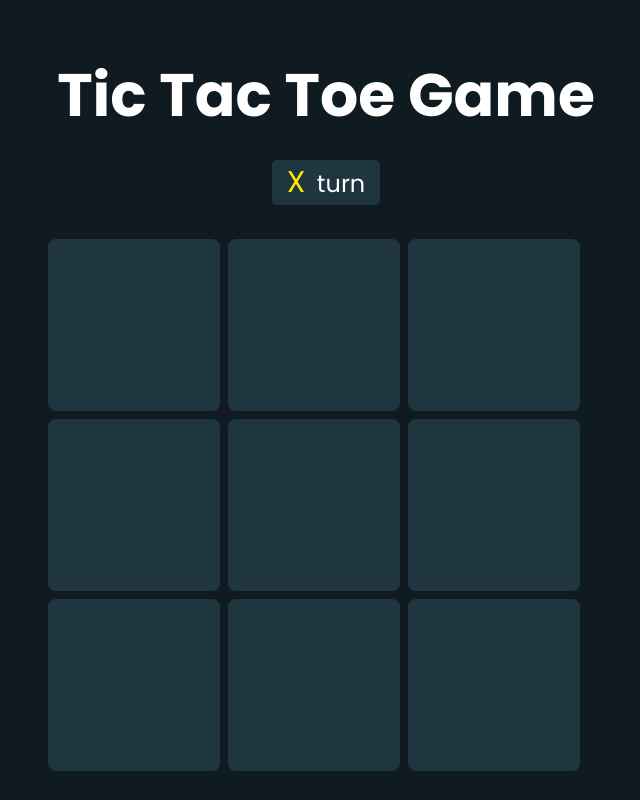
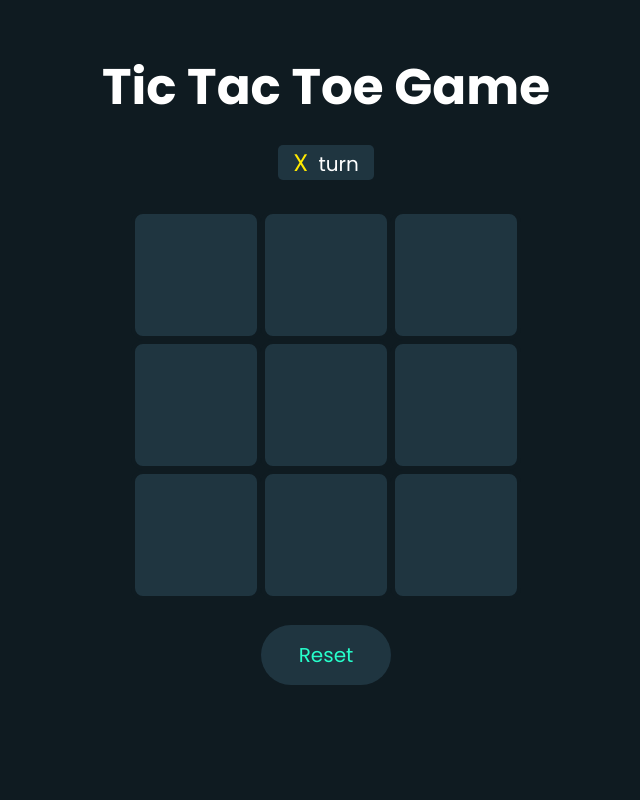
Before and after one commit to prasadneroolkar/tictactoe, a React (Vite) app: page / in a window 1280 px wide. Shown: the top 800 px of the page, without its empty margins (314-954 px from the left). Built offline with nearby package versions, Linux system fonts and the light colour scheme.

Commit message:
final push

```diff
--- a/src/App.css
+++ b/src/App.css
@@ -17,29 +17,29 @@
 .title {
   margin-top: 50px;
   color: #fff;
-  font-size: 60px;
+  font-size: 50px;
   display: flex;
   justify-content: center;
   align-items: center;
 }
 
 button {
-  width: 250px;
-  height: 100px;
+  width: 130px;
+  height: 60px;
   border: none;
   outline: none;
   cursor: pointer;
   border-radius: 50px;
   background: #1f3540;
-  font-size: 26px;
+  font-size: 20px;
   margin-top: 25px;
   margin-bottom: 50px;
   color: #26ffcb;
 }
 
 .board {
-  height: 600px;
-  width: 564px;
+  /* height: 600px;
+  width: 564px; */
   display: flex;
   margin: auto;
 }
@@ -52,8 +52,8 @@ button {
 
 .square {
   display: flex;
-  height: 180px;
-  width: 180px;
+  height: 130px;
+  width: 130px;
   background-color: #1f3540;
   border: 4px solid #0f1b21;
   border-radius: 12px;
@@ -78,7 +78,7 @@ button {
 
 .xturn,
 .oturn {
-  font-size: 30px;
+  font-size: 24px;
   background-color: #1f3540;
   padding-right: 5px;
 }
@@ -92,7 +92,7 @@ button {
 
 p {
   color: #fff;
-  font-size: 24px;
+  font-size: 20px;
   margin: 20px 0 30px;
   background-color: #1f3540;
   border-radius: 5px;
--- a/src/components/Board.jsx
+++ b/src/components/Board.jsx
@@ -1,13 +1,12 @@
-import React, { useState } from "react";
+import { useState } from "react";
 import Square from "./Square";
-import circle from "/circle.png";
-import cross from "/cross.png";
+import Statusmsg from "./Statusmsg";
 
 const Board = () => {
   let arr = [null, null, null, null, null, null, null, null, null];
   const [state, setState] = useState(arr);
   const [xTurn, setXturn] = useState(true);
-  console.log(state);
+
   const checkWinner = () => {
     const winnerLogic = [
       [0, 1, 2],
@@ -31,19 +30,18 @@ const Board = () => {
   };
 
   const isWinner = checkWinner();
-  const isAllNull = state.every((item) => item === null);
+
   const handleReset = () => {
     setState(arr);
     setXturn(true);
   };
 
   const handleClick = (index) => {
-    if (state[index] != null) {
+    if (state[index] != null || isWinner) {
       return;
     }
     const copystate = [...state];
     copystate[index] = xTurn ? "X" : "O";
-    console.log(copystate);
     setState(copystate);
     setXturn(!xTurn);
   };
@@ -51,22 +49,8 @@ const Board = () => {
   return (
     <>
       <h1 className="title">Tic Tac Toe Game</h1>
-      <p>
-        {!isWinner && (
-          <>
-            {xTurn ? (
-              <span className="xturn">X</span>
-            ) : (
-              <span className="oturn">O</span>
-            )}{" "}
-            turn
-          </>
-        )}
-      </p>
+      <Statusmsg moves={xTurn} result={isWinner} />
       <div className="board">
-        {isWinner ? (
-          <p>someone won the game {isWinner}</p>
-        ) : (
         <>
           <div className="row1">
             <Square value={state[0]} onClick={() => handleClick(0)} />
@@ -84,7 +68,6 @@ const Board = () => {
             <Square value={state[8]} onClick={() => handleClick(8)} />
           </div>
         </>
-        )}
       </div>
       <button onClick={handleReset}>Reset</button>
     </>
--- /dev/null
+++ b/src/components/Statusmsg.jsx
@@ -0,0 +1,27 @@
+import React from "react";
+
+const Statusmsg = ({ moves, result }) => {
+  return (
+    <p>
+      {!result ? (
+        <>
+          {moves ? (
+            <span className="xturn">X</span>
+          ) : (
+            <span className="oturn">O</span>
+          )}{" "}
+          turn
+        </>
+      ) : (
+        <>
+          {" "}
+          <span className={result === "X" ? "xturn" : "oturn"}>
+            {result} has won!!!
+          </span>
+        </>
+      )}
+    </p>
+  );
+};
+
+export default Statusmsg;
```
Lines whose indentation alone changed are shown as unchanged.
